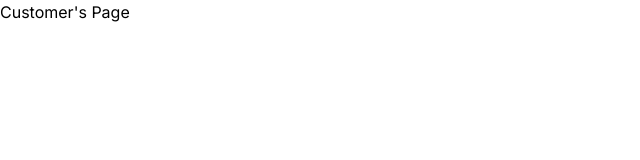
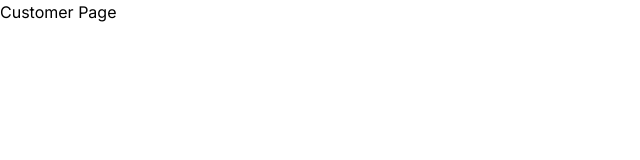
Before and after one commit to samuelj1323/nextjs-dashboard, a Next.js app: page /dashboard/customers in a window 1280 px wide. Shown: the top 160 px of the page, without its empty margins (0-640 px from the left). Built offline with nearby package versions, Linux system fonts and the light colour scheme; a web font is replaced by a local one.

Commit message:
Small change to test git again

```diff
--- a/app/dashboard/customers/page.tsx
+++ b/app/dashboard/customers/page.tsx
@@ -1,5 +1,5 @@
 const Page = () => {
-  return <p>Customer's Page</p>;
+  return <p>Customer Page</p>;
 };
 
 export default Page;
```
